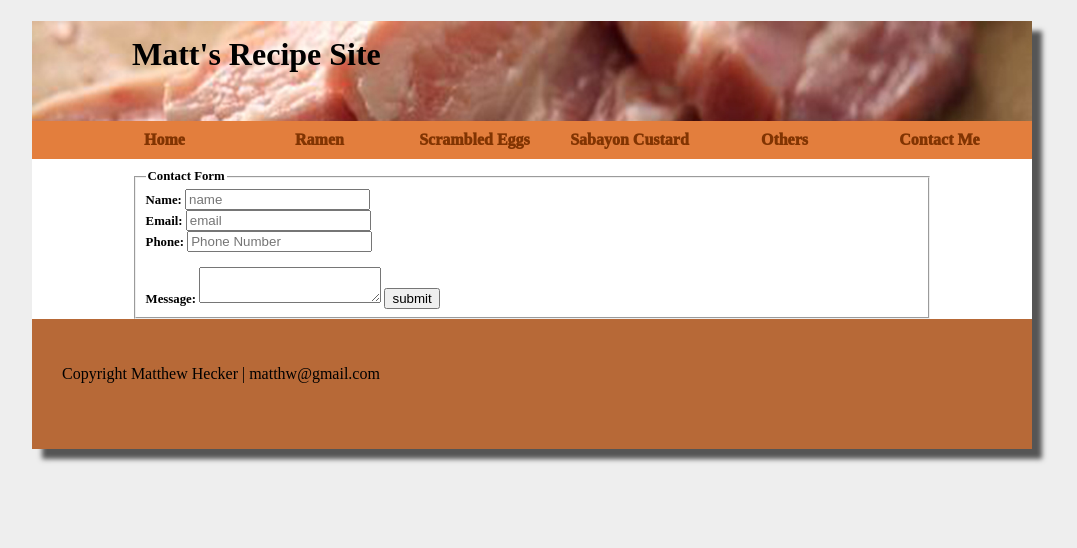
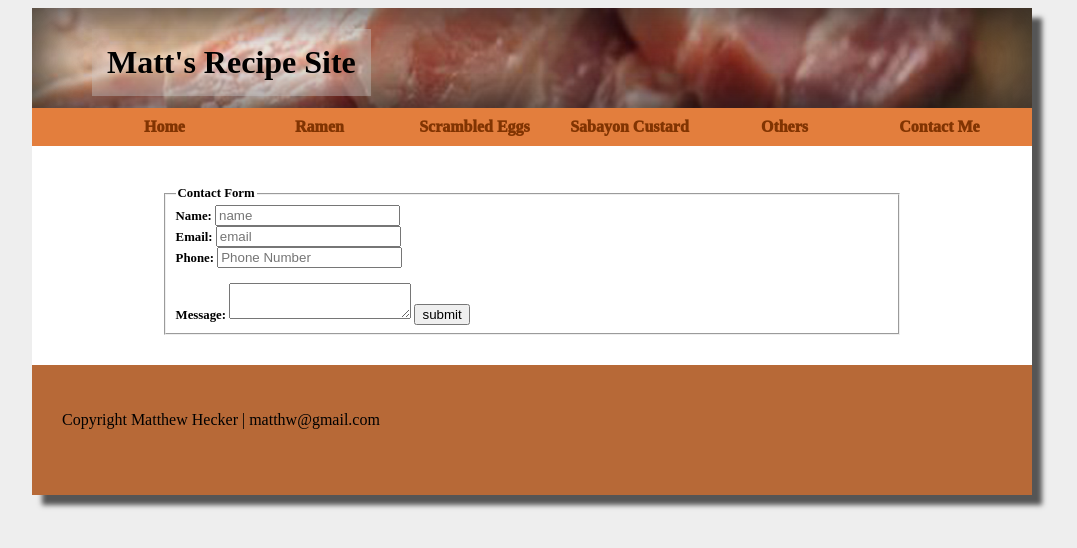
Before and after one commit to mhecke1/RestaurantSite, a PHP site: page /contactme.php in a window 1280 px wide. Shown: the top 548 px of the page, without its empty margins (108-1185 px from the left). Run offline with PHP 8.4, Linux system fonts and the light colour scheme; some web fonts are replaced.

Commit message:
Cleaned up the css on header and contactme form

```diff
--- a/style.css
+++ b/style.css
@@ -26,8 +26,12 @@ html {
 	font-weight: 550;
 }
 #header h1 {
-	margin-left: 10%;
-	padding-top: 15px;
+	margin-left: 6%;
+	padding: 15px;
+	display: inline-block;
+	box-shadow: inset -20px -20px 20px 10px rgba(200,200,200, .4);
+
+
 
 }
 #header {
@@ -40,9 +44,12 @@ html {
  	background-position: center;
  	background-size: 1000px 100px;
 
+	box-shadow: inset 0px 0px 50px 10px rgba(33,33,33, .8);
 	font-family: 'Hammersmith One';
 }
-
+form {
+	margin: 30px;
+}
 
 
 #nav li {
@@ -59,8 +66,11 @@ html {
 
 #mainnav {
 	margin-bottom: 0px;
+	box-shadow: inset 2px 2px 10px 10px rgba(0,0,0 , 1);
+
 
 }
+
 
 }
 #nav ul {
@@ -69,6 +79,7 @@ html {
 	padding: 0px 0px;
 	margin-left: 0;
 	margin-right: 0;
+
 
 }
 #nav a {
```
